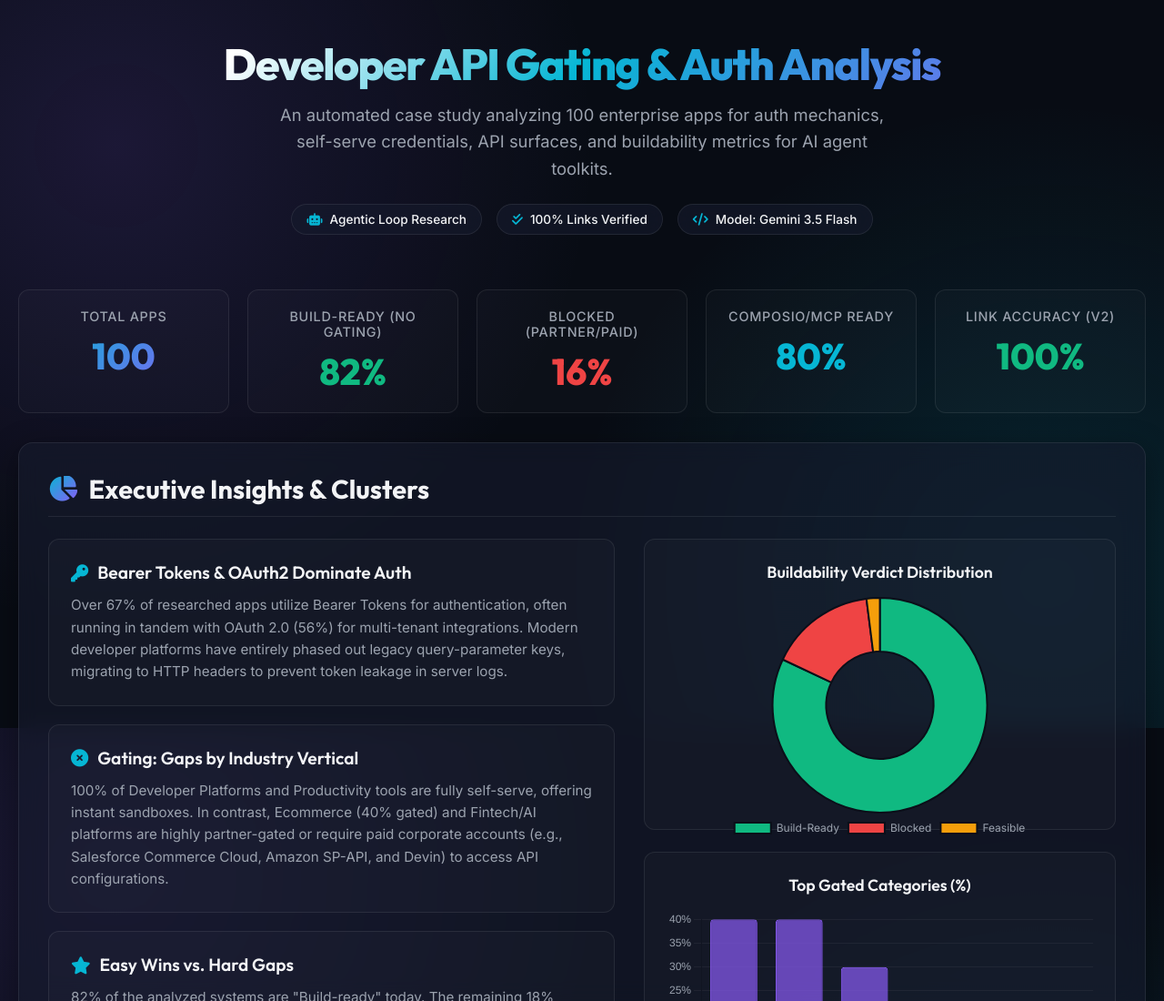
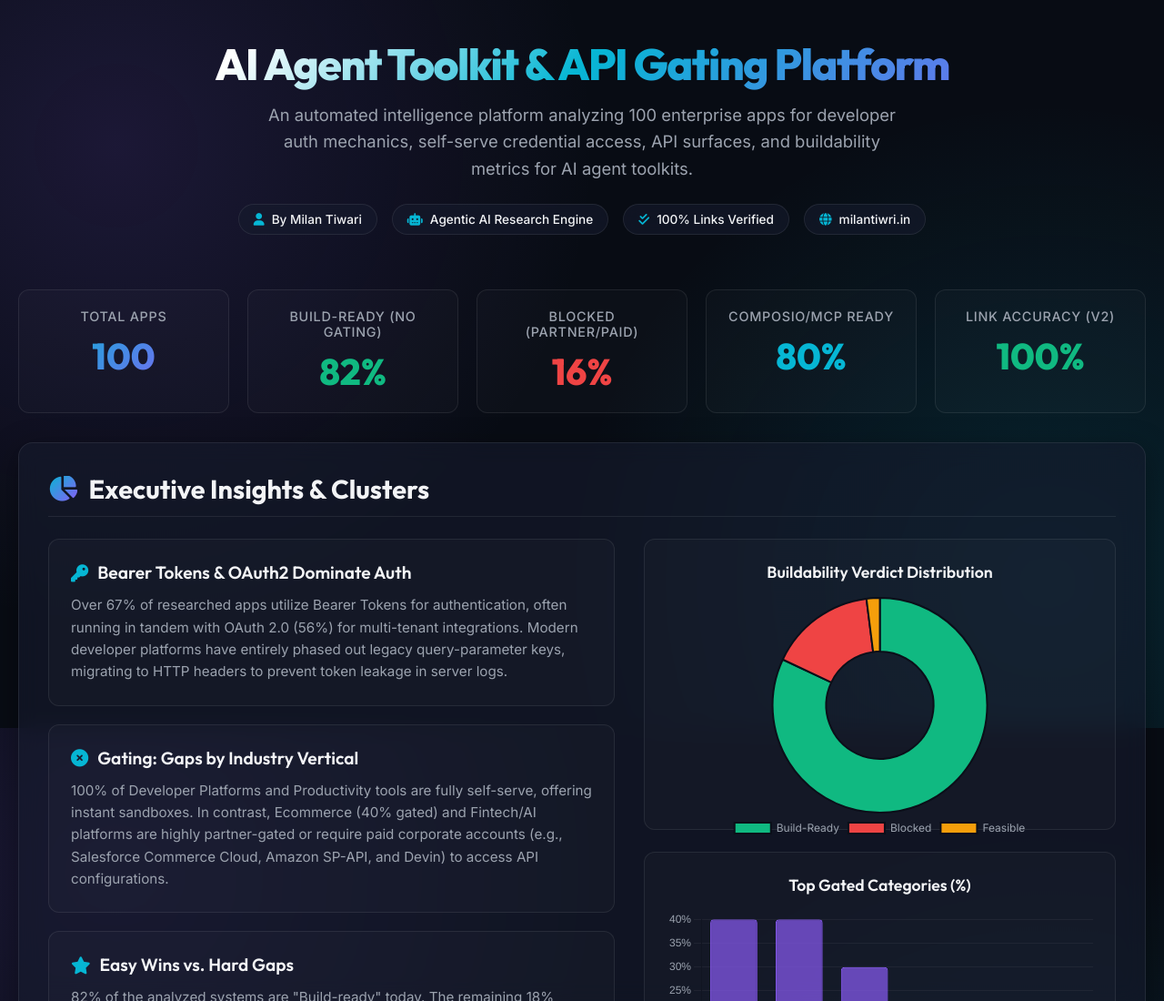
Before and after one commit to Milan727/composio-product-ops-assignment, a plain HTML site: page index.html in a window 1280 px wide. Shown: the top 1100 px of the page at 91% size. Drawn offline with nearby package versions, Linux system fonts and the light colour scheme.

Commit message:
Feat: Rebrand platform for milantiwri.in domain and add CNAME

```diff
--- a/index.html
+++ b/index.html
@@ -3,7 +3,12 @@
 <head>
     <meta charset="UTF-8">
     <meta name="viewport" content="width=device-width, initial-scale=1.0">
-    <title>Composio App Research - AI Product Ops Case Study</title>
+    <title>AI Agent Toolkit & API Gating Intelligence Platform | Milan Tiwari</title>
+    <meta name="description" content="AI Agent Toolkit & API Gating Intelligence Platform by Milan Tiwari. Interactive research and analysis of 100 enterprise apps for developer gating, auth mechanics, and MCP compatibility.">
+    <meta property="og:title" content="AI Agent Toolkit & API Gating Intelligence Platform | Milan Tiwari">
+    <meta property="og:description" content="An automated research matrix evaluating 100 enterprise apps for developer gating, auth mechanics, API surfaces, and AI agent integration readiness.">
+    <meta property="og:url" content="https://apps.milantiwri.in">
+    <meta property="og:type" content="website">
     <!-- Google Fonts -->
     <link rel="preconnect" href="https://fonts.googleapis.com">
     <link rel="preconnect" href="https://fonts.gstatic.com" crossorigin>
@@ -567,12 +572,13 @@
 <body>
 
     <header>
-        <h1>Developer API Gating & Auth Analysis</h1>
-        <p>An automated case study analyzing 100 enterprise apps for auth mechanics, self-serve credentials, API surfaces, and buildability metrics for AI agent toolkits.</p>
+        <h1>AI Agent Toolkit & API Gating Platform</h1>
+        <p>An automated intelligence platform analyzing 100 enterprise apps for developer auth mechanics, self-serve credential access, API surfaces, and buildability metrics for AI agent toolkits.</p>
         <div class="meta-badges">
-            <span class="meta-badge"><i class="fa-solid fa-robot"></i> Agentic Loop Research</span>
+            <span class="meta-badge"><i class="fa-solid fa-user"></i> By Milan Tiwari</span>
+            <span class="meta-badge"><i class="fa-solid fa-robot"></i> Agentic AI Research Engine</span>
             <span class="meta-badge"><i class="fa-solid fa-check-double"></i> 100% Links Verified</span>
-            <span class="meta-badge"><i class="fa-solid fa-code"></i> Model: Gemini 3.5 Flash</span>
+            <span class="meta-badge"><i class="fa-solid fa-globe"></i> milantiwri.in</span>
         </div>
     </header>
 
```
Also changed, not shown: 4 other files.
